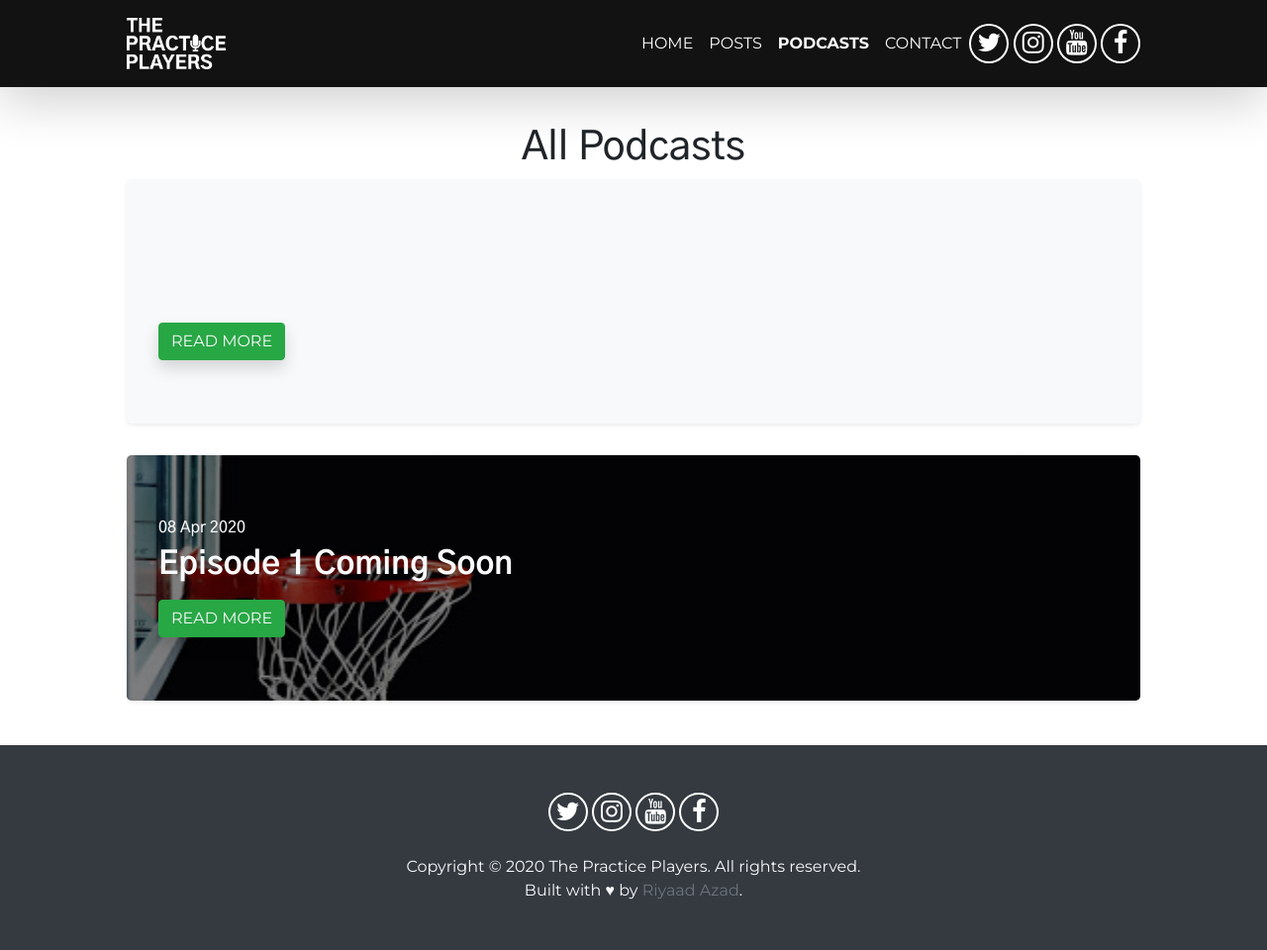
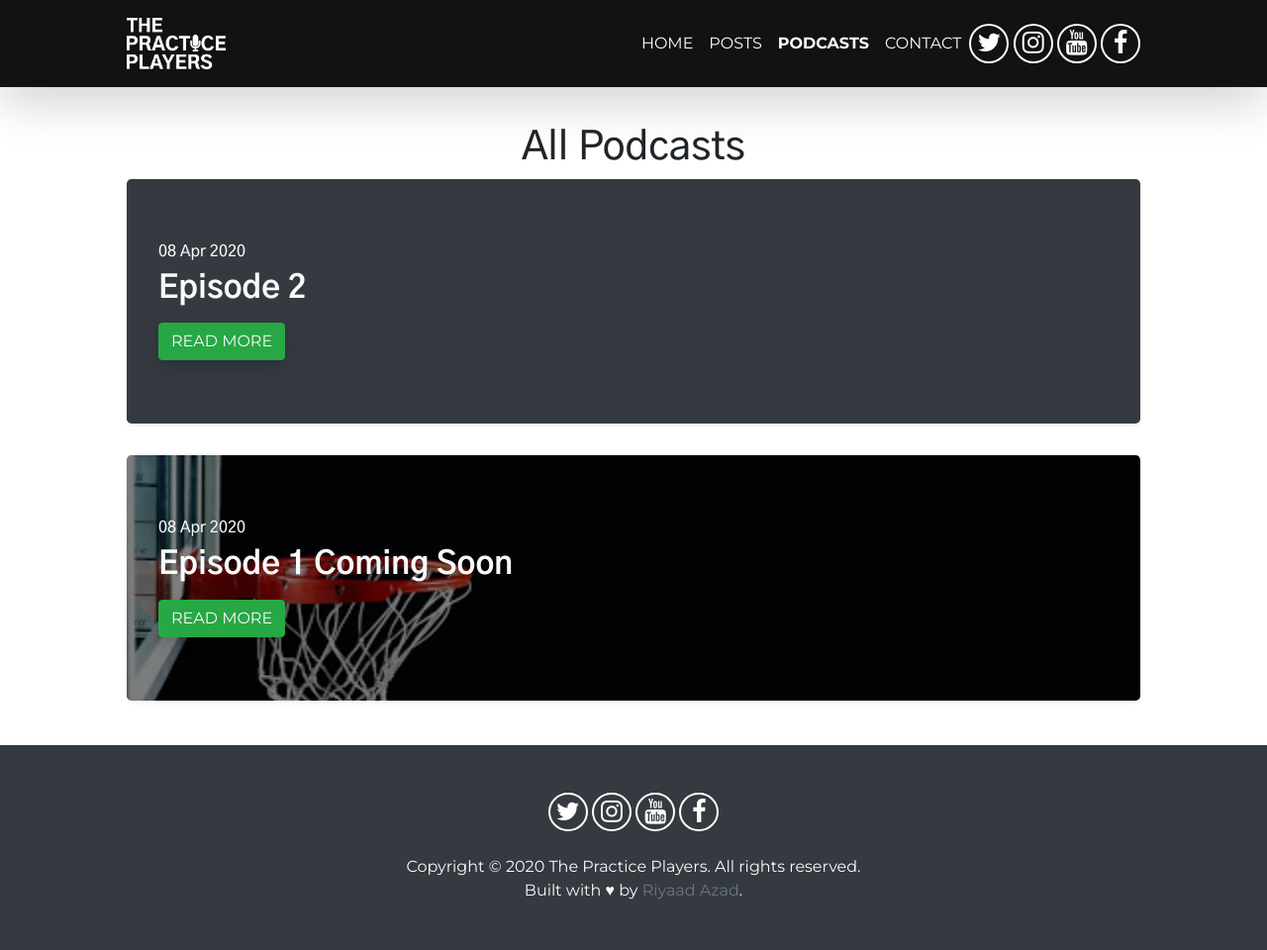
Before and after one commit to sulaimanali/the-practice-players.github.io, a Jekyll site: the page built from podcasts.html, in a window 1280 px wide. Shown: the whole page at 99% size. Built offline with Jekyll 4.4.1, drawn with Linux system fonts in a browser that asks for light colours.

Commit message:
Change post card from light to dark

```diff
--- a/_includes/post.html
+++ b/_includes/post.html
@@ -1,4 +1,4 @@
-<div class="jumbotron shadow-sm bg-light posts" style="background: linear-gradient(rgba(0,0,0,0.5), rgba(0,0,0,0.5)), url({{ post.image }}); background-size: cover; background-repeat: no-repeat;">
+<div class="jumbotron shadow-sm bg-dark posts" style="background: linear-gradient(rgba(0,0,0,0.5), rgba(0,0,0,0.5)), url({{ post.image }}); background-size: cover; background-repeat: no-repeat;">
     <h6 class="text-light">{{ post.date | date_to_string }}</h6>
     <h2 class="font-weight-bolder"><a href="{{ post.url }}" class="text-light">{{ post.title }}</a></h2>
     <p class="text-light">{{ post.description }}</p>
```
